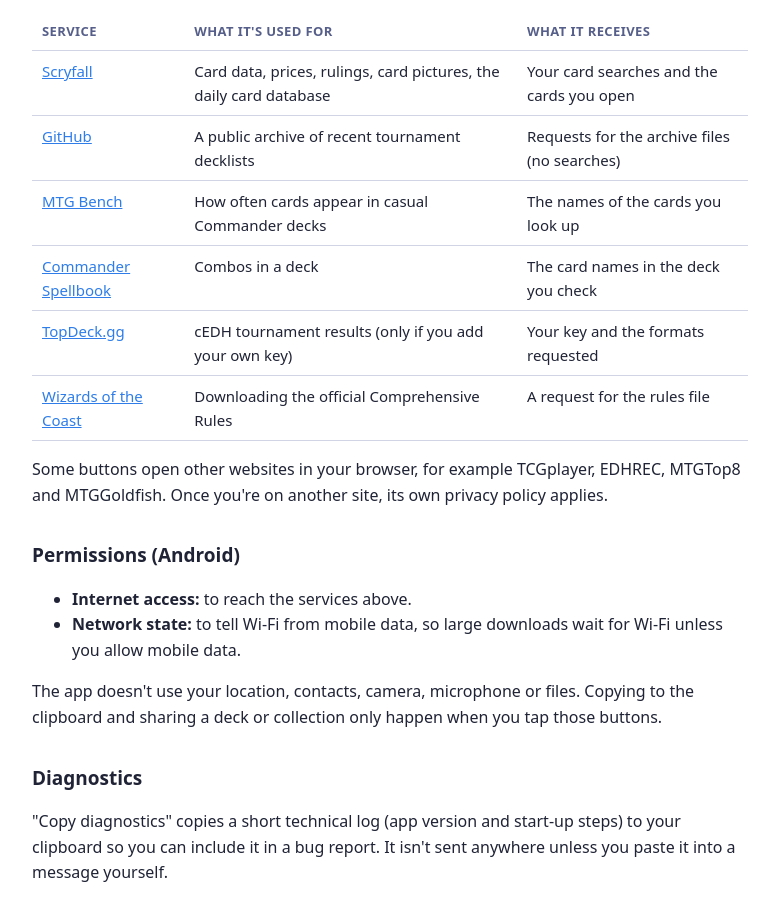
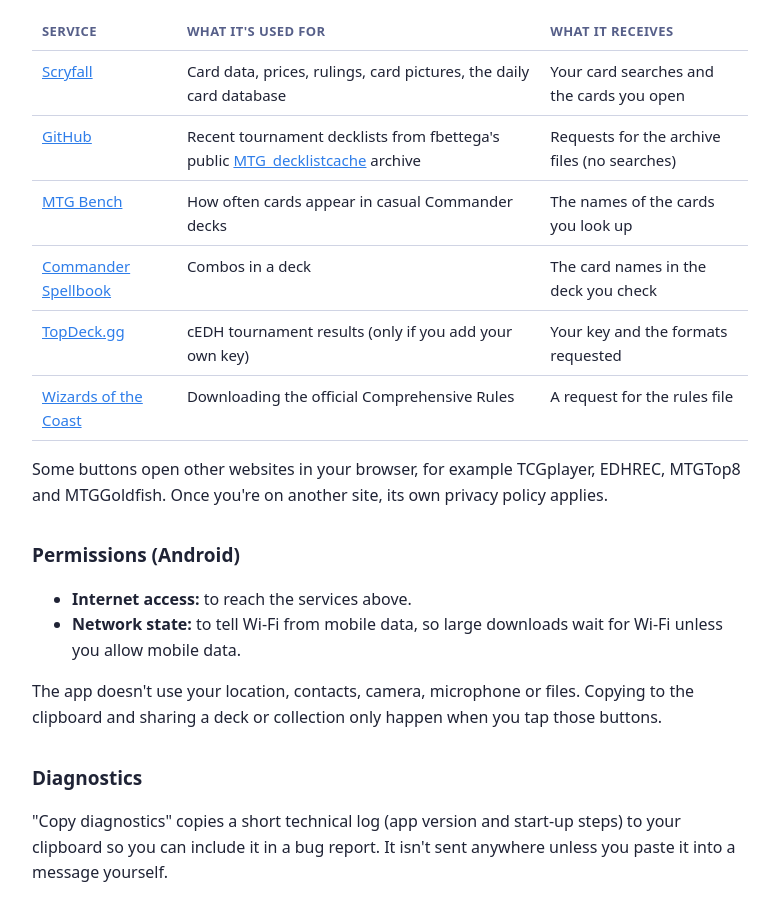
Before and after one commit to GLDevWorks/gldevworks.github.io, a plain HTML site: page scroll-rack/privacy.html in a window 1280 px wide. Shown: the part 811-1724 px from the top of the page, without its empty margins (250-1029 px from the left). Drawn offline with Linux system fonts and the light colour scheme.

Commit message:
Privacy policy: name the tournament archive (fbettega's MTG_decklistcache)

```diff
--- a/scroll-rack/privacy.html
+++ b/scroll-rack/privacy.html
@@ -44,7 +44,8 @@
         <td>Card data, prices, rulings, card pictures, the daily card database</td>
         <td>Your card searches and the cards you open</td></tr>
     <tr><td><a href="https://docs.github.com/site-policy/privacy-policies/github-general-privacy-statement">GitHub</a></td>
-        <td>A public archive of recent tournament decklists</td>
+        <td>Recent tournament decklists from fbettega's public
+          <a href="https://github.com/fbettega/MTG_decklistcache">MTG_decklistcache</a> archive</td>
         <td>Requests for the archive files (no searches)</td></tr>
     <tr><td><a href="https://mtgbench.com">MTG Bench</a></td>
         <td>How often cards appear in casual Commander decks</td>
```
